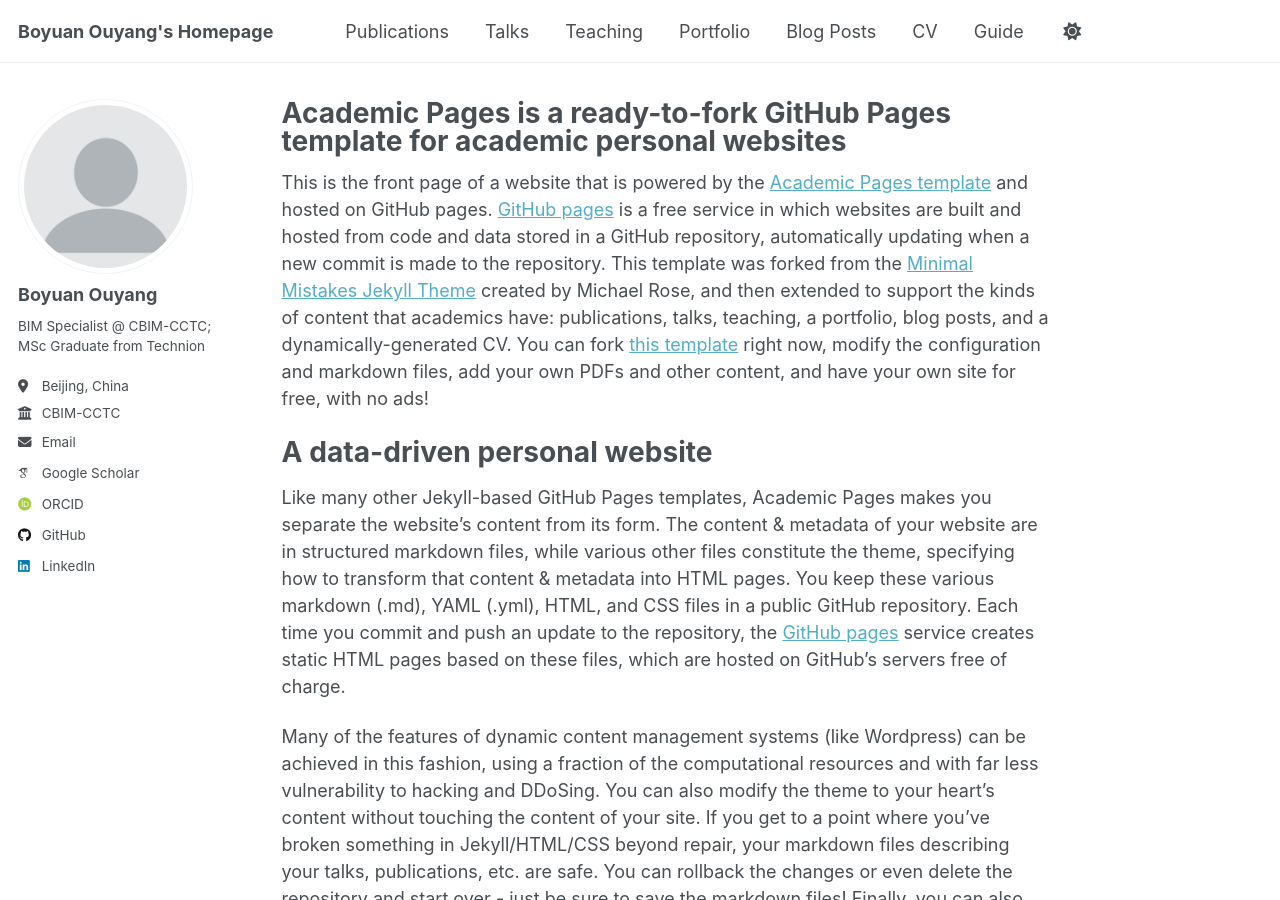
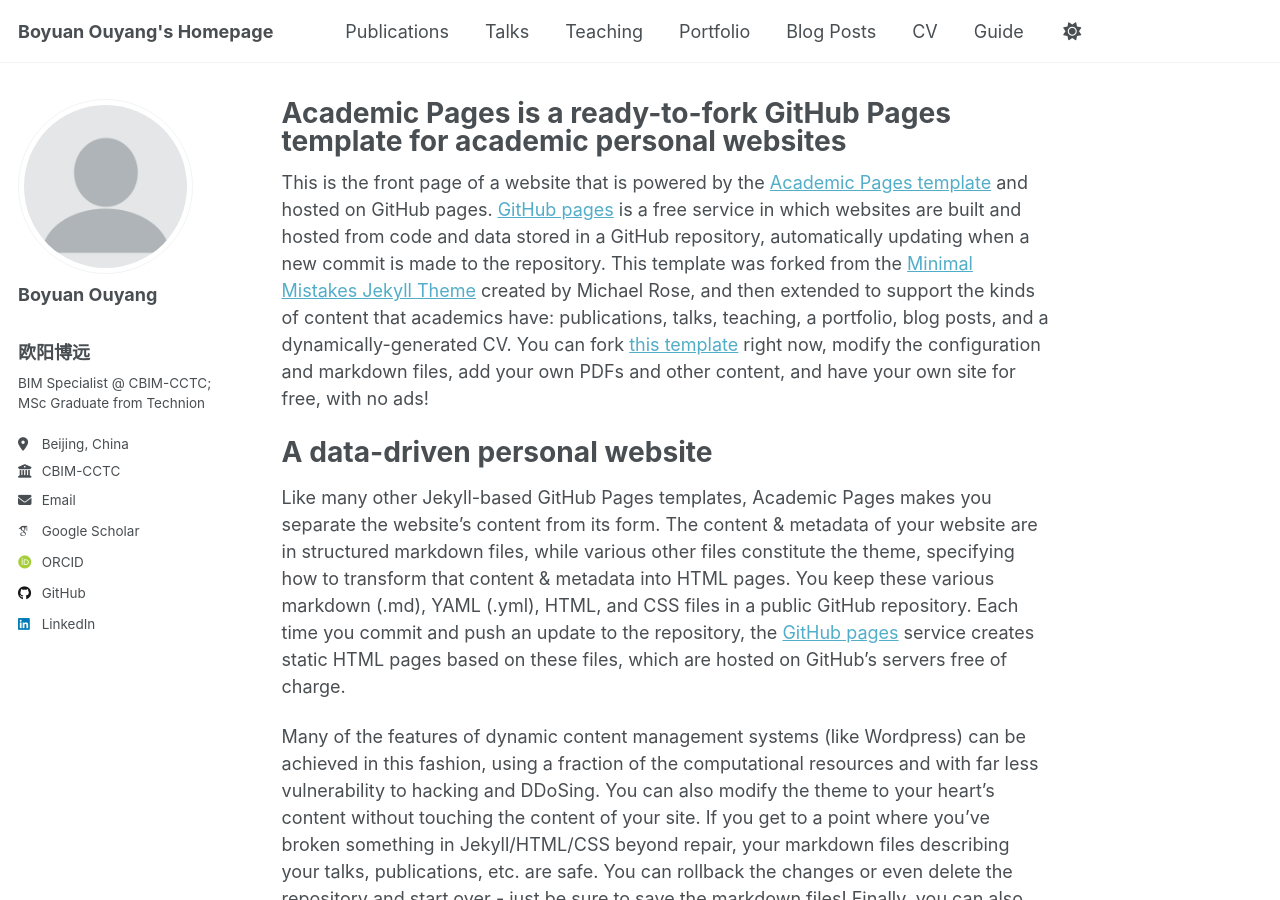
Before and after one commit to terry-oy/terry-oy.github.io, a Jekyll site: the page built from _pages/about.md, in a window 1280 px wide and 900 px high. Built offline with Jekyll 4.4.1, drawn with Linux system fonts in a browser that asks for light colours; some web fonts are replaced.

Commit message:
Update author-profile.html

```diff
--- a/_includes/author-profile.html
+++ b/_includes/author-profile.html
@@ -16,7 +16,7 @@
 
   <div class="author__content">
     <h3 class="author__name">{{ author.name }}</h3>
-    <h3 class="author__name">{{ author.pronouns }}</h3>
+    <h3 class="author__alias">{{ author.alias }}</h3>
     {% if author.pronouns %}<p class="author__pronouns">{{ author.pronouns }}</p>{% endif %}
     {% if author.bio %}<p class="author__bio">{{ author.bio }}</p>{% endif %}
   </div>
```
